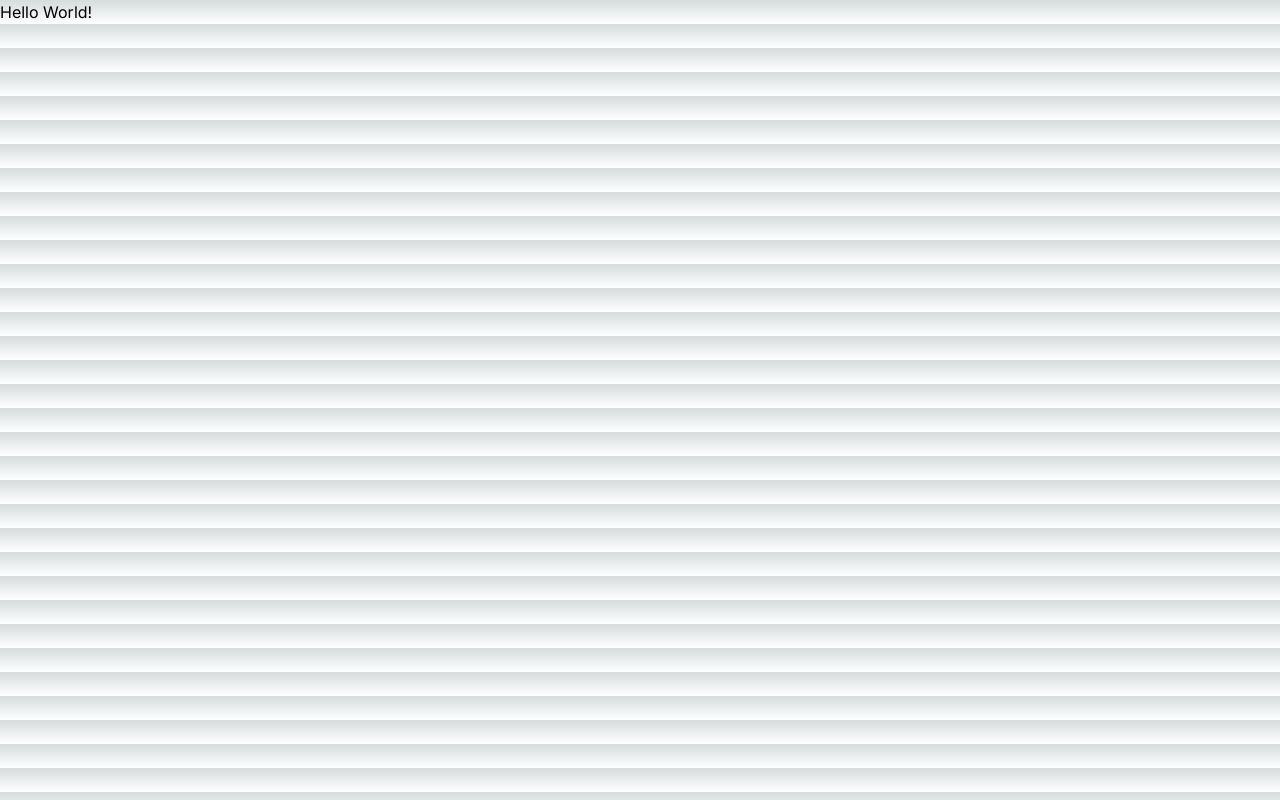
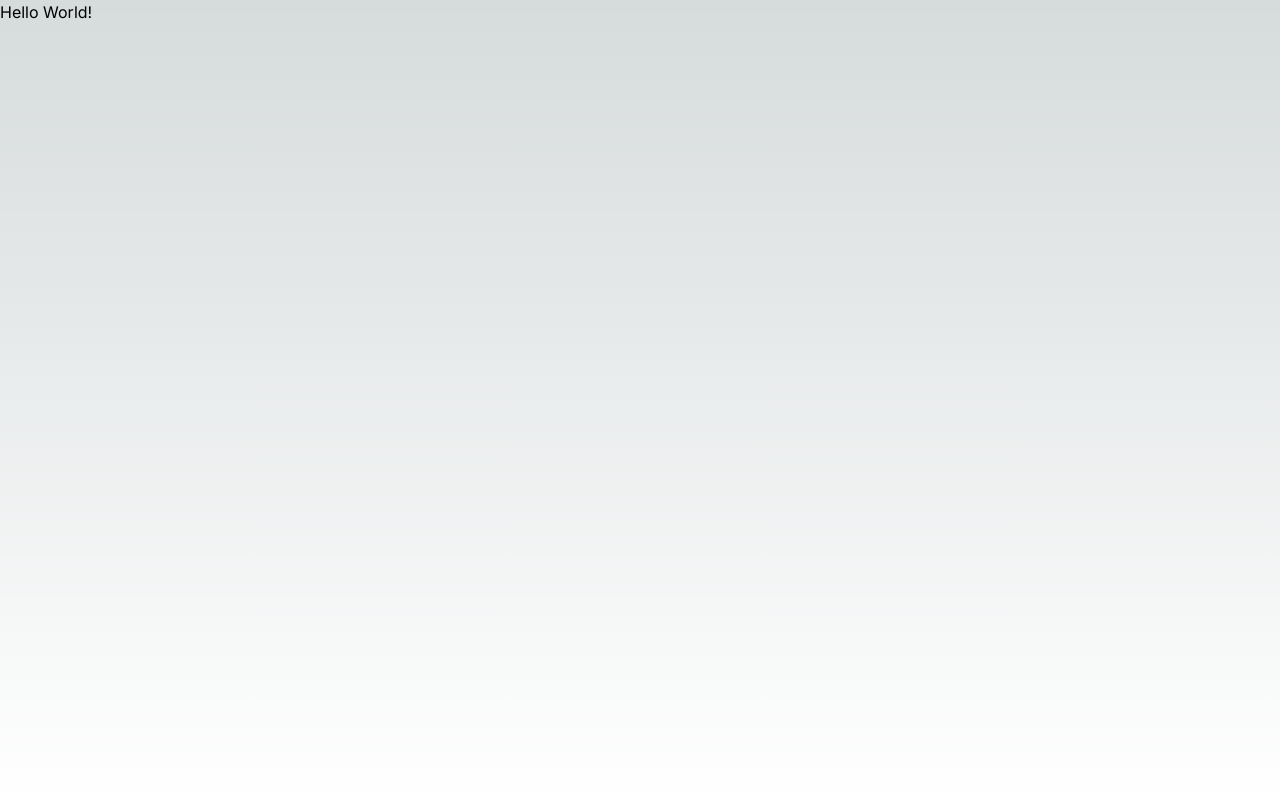
Before and after one commit to hirwajeaneric/digitalhippo, a Next.js app: page / in a window 1280 px wide. Built offline with nearby package versions, Linux system fonts and the light colour scheme.

Commit message:
Setting up the layout

```diff
--- a/src/app/layout.tsx
+++ b/src/app/layout.tsx
@@ -1,6 +1,7 @@
 import type { Metadata } from 'next'
 import { Inter } from 'next/font/google'
 import './globals.css'
+import { cn } from '@/lib/utils'
 
 const inter = Inter({ subsets: ['latin'] })
 
@@ -15,8 +16,18 @@
   children: React.ReactNode
 }) {
   return (
-    <html lang="en">
-      <body className={inter.className}>{children}</body>
+    <html lang="en" className='h-full'>
+      <body
+        className={cn(
+          "relative h-full font-sans antialiased",
+          inter.className
+        )}>
+        <main className="relative flex flex-col min-h-screen">
+          <div className='flex-grow flex-1'>
+            {children}
+          </div>
+        </main>
+      </body>
     </html>
   )
 }
```
